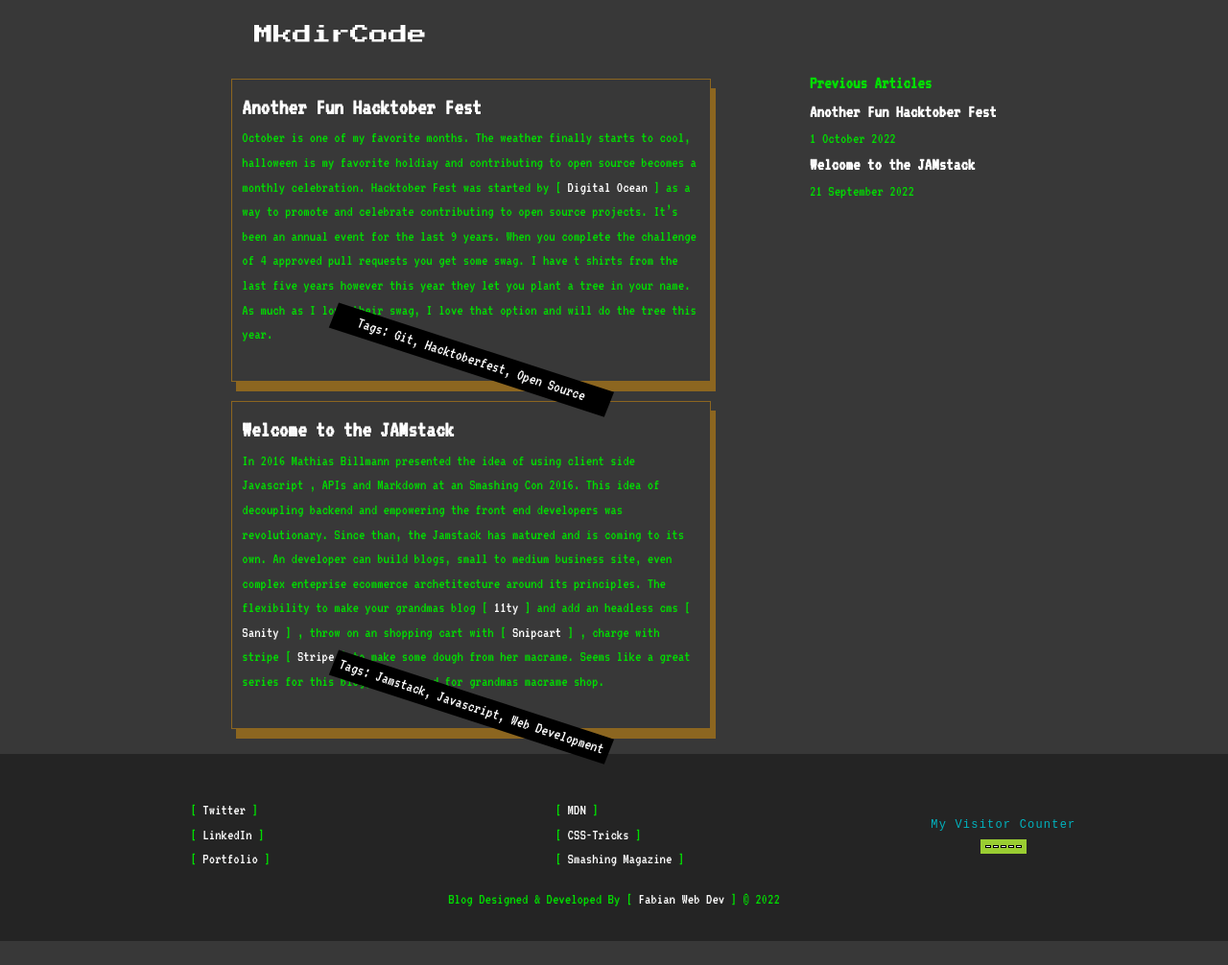
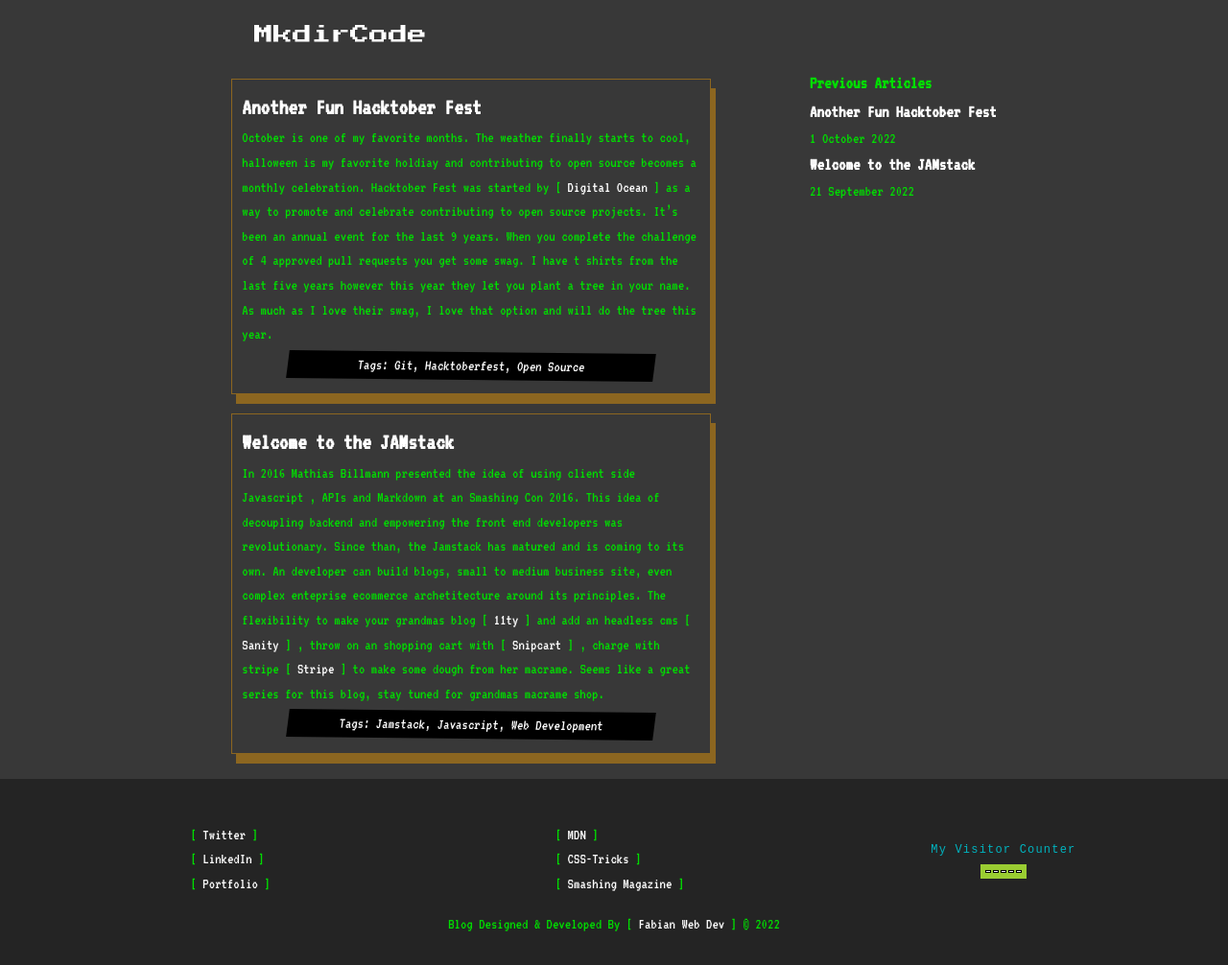
Before and after one commit to BradFabian/personalblog, a Jekyll site: the page built from index.html, in a window 1280 px wide. Shown: the whole page at 96% size. Built offline with Jekyll 4.4.1, drawn with Linux system fonts in a browser that asks for light colours; before the commit the page ends 981 px from its top, so only the background shows below that.

Commit message:
added styling to tags on blog preview

```diff
--- a/_sass/components/_blogposts.scss
+++ b/_sass/components/_blogposts.scss
@@ -31,9 +31,10 @@
     align-items: center;
     color: white;
     background-color: black;
-    width: 60%;
-    margin: 0 auto;
-    transform: skew(-0.06turn, 18deg);
+    width: 80%;
+    padding: .1em 0;
+    margin: .3em auto;
+    transform: skew(-0.02turn, .6deg);
 }
 
 .blogposts__main {
```
Also changed, not shown: 3 other files.
